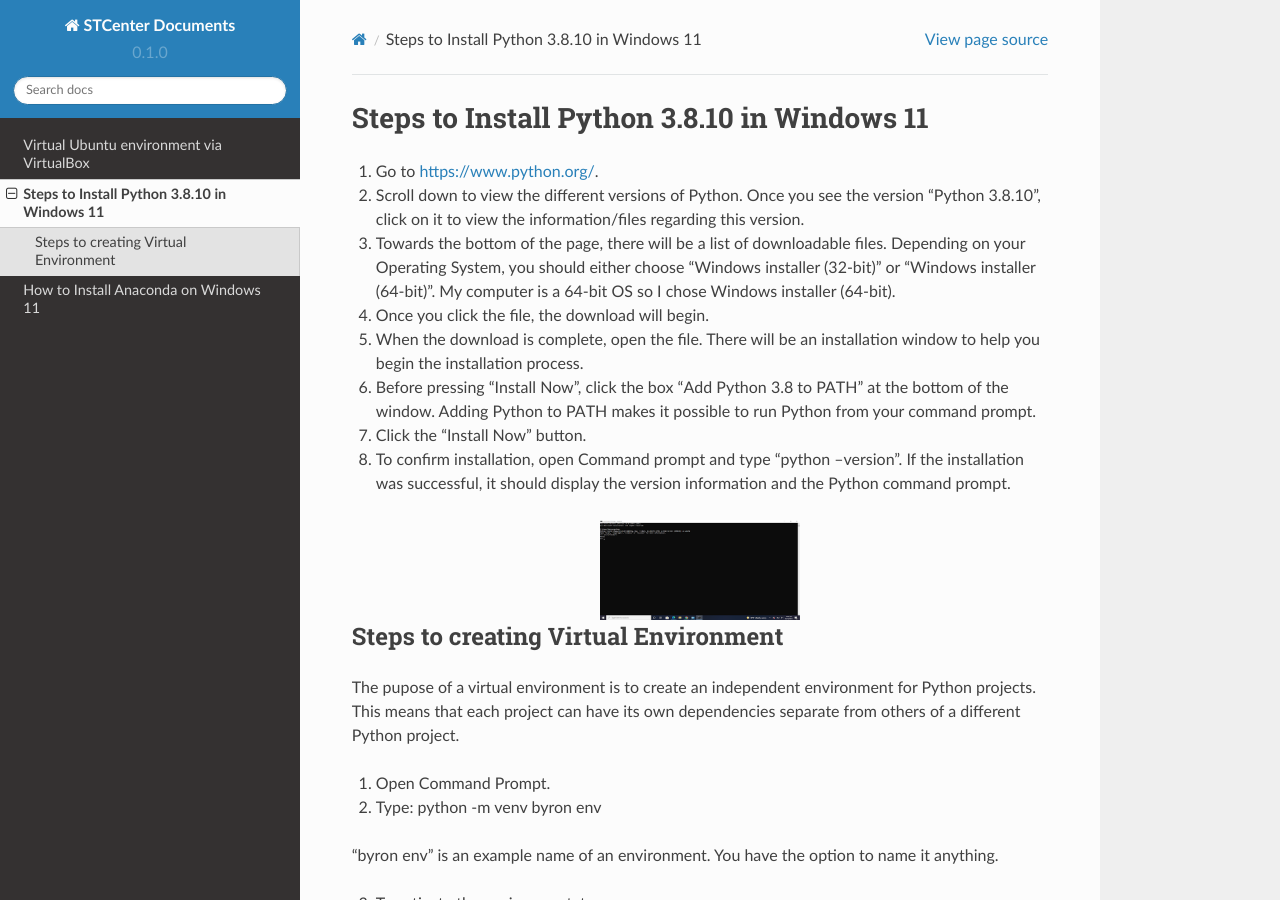
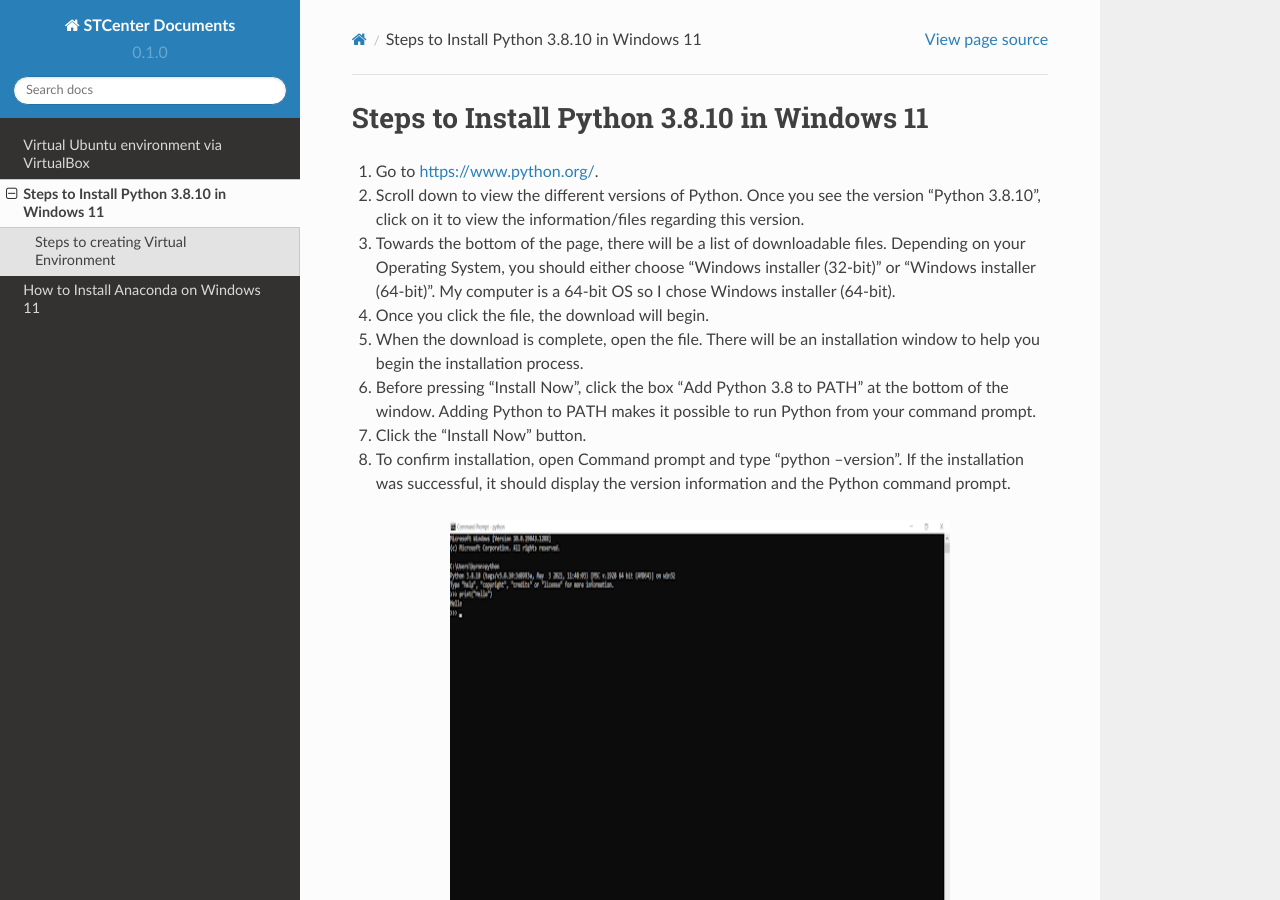
Before and after one commit to stccenter/STCenterDocs, a Sphinx documentation site: the page built from docs/source/python3.8-install.rst, in a window 1280 px wide and 900 px high. Built offline with Sphinx 7.4.7 and the Read the Docs theme 2.0.0, drawn with Linux system fonts in a browser that asks for light colours.

Commit message:
Update python3.8-install.rst

```diff
--- a/docs/source/python3.8-install.rst
+++ b/docs/source/python3.8-install.rst
@@ -11,10 +11,10 @@ Steps to Install Python 3.8.10 in Windows 11
 8. To confirm installation, open Command prompt and type “python --version”. If the installation was successful, it should display the version information and the Python command prompt.
 
 .. image:: ../images/python-screenshot.png
-    :width: 200px
+    :width: 500px
     :align: center
-    :height: 100px
-    :alt: alternate text
+    :height: 500px
+    :alt: Verify python installation
 
 Steps to creating Virtual Environment
 ----------------------------------
```
